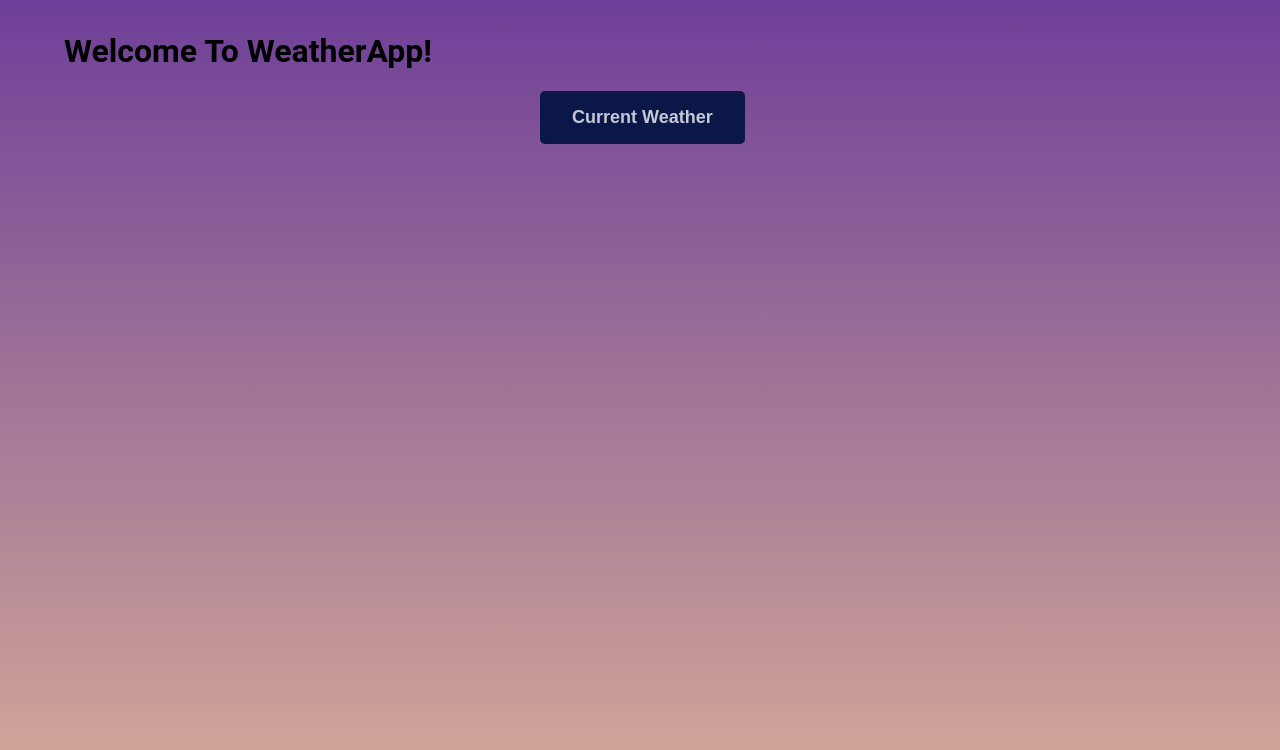
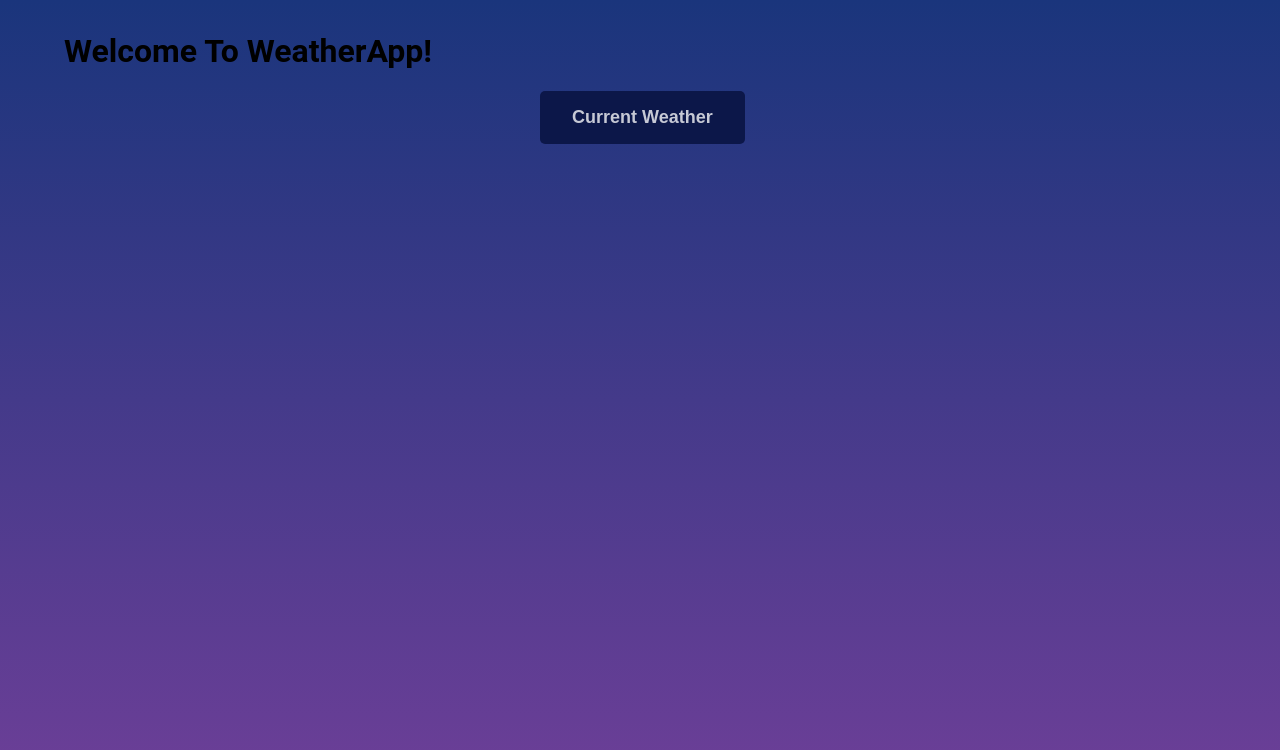
Before and after one commit to ltramos7/weatherAppReact, a React (Create React App) app: page / in a window 1280 px wide. Shown: the top 750 px of the page. Built offline with nearby package versions, Linux system fonts and the light colour scheme.

Commit message:
refactor: updated background color of App

```diff
--- a/src/App.css
+++ b/src/App.css
@@ -1,6 +1,5 @@
 .App {
   font-family: 'Roboto', sans-serif;
   height: 100vh;
-  background-image: linear-gradient( #6e3f98, #d6ab97)
-
+  background-image: linear-gradient(#1a357c, #6e3f98)
 }
```
